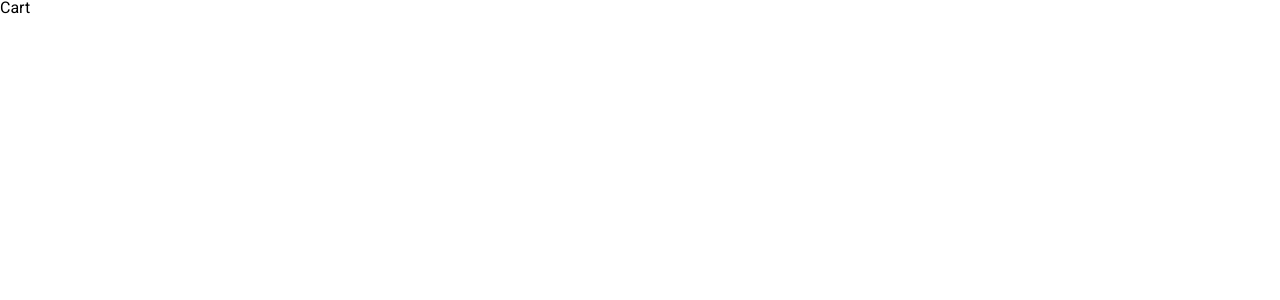
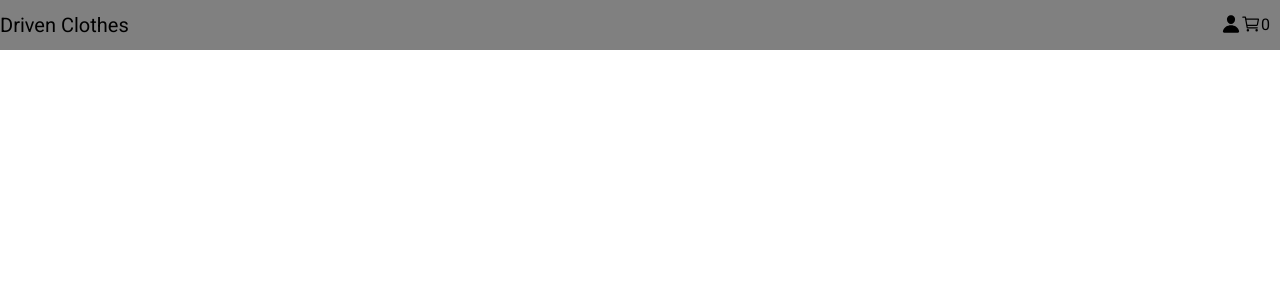
Before and after one commit to maricrestani/projeto15-drivenClothes-front, a React (Create React App) app: page /cart in a window 1280 px wide. Shown: the top 300 px of the page. Built offline with nearby package versions, Linux system fonts and the light colour scheme.

Commit message:
feat: header update

```diff
--- a/src/Cart.js
+++ b/src/Cart.js
@@ -1,6 +1,8 @@
+import Header from "./Header";
 export default function Cart() {
   return (
     <>
+      <Header></Header>
       <h1>Cart</h1>
     </>
   );
--- a/src/Header.js
+++ b/src/Header.js
@@ -6,7 +6,9 @@ import UserIcon from "./assets/icons/person.svg";
 export default function Header() {
   return (
     <HeaderContainer>
-      <h1>Driven-Clothes</h1>
+      <Link to={"/"}>
+        <h1>Driven Clothes</h1>
+      </Link>
       <RightContainer>
         <Link to={"/signin"}>
           {" "}
@@ -36,6 +38,9 @@ const HeaderContainer = styled.div`
     width: 20px;
     height: 20px;
   }
+  h1 {
+    font-size: 20px;
+  }
 `;
 const RightContainer = styled.div`
   display: flex;
```
